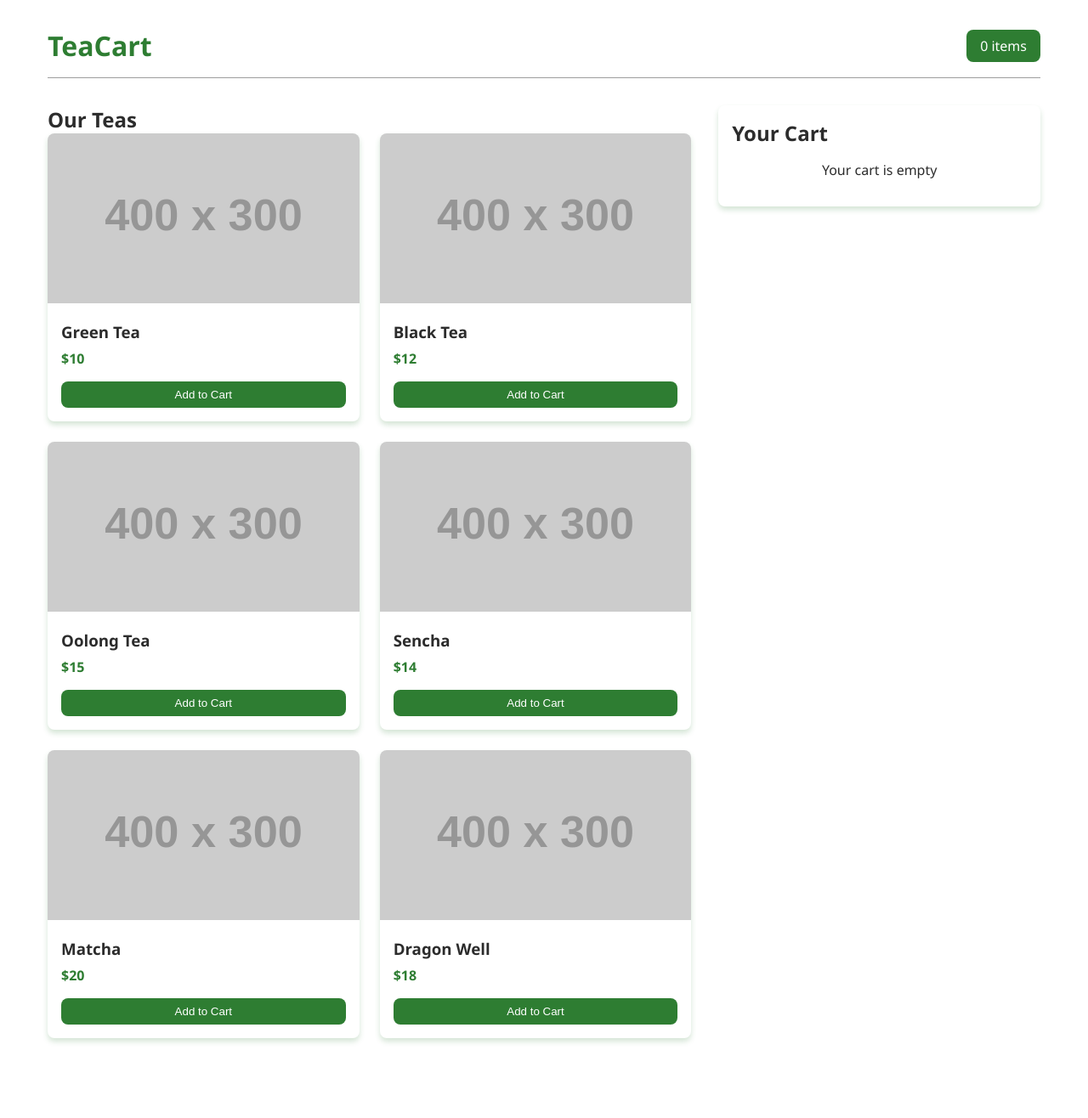
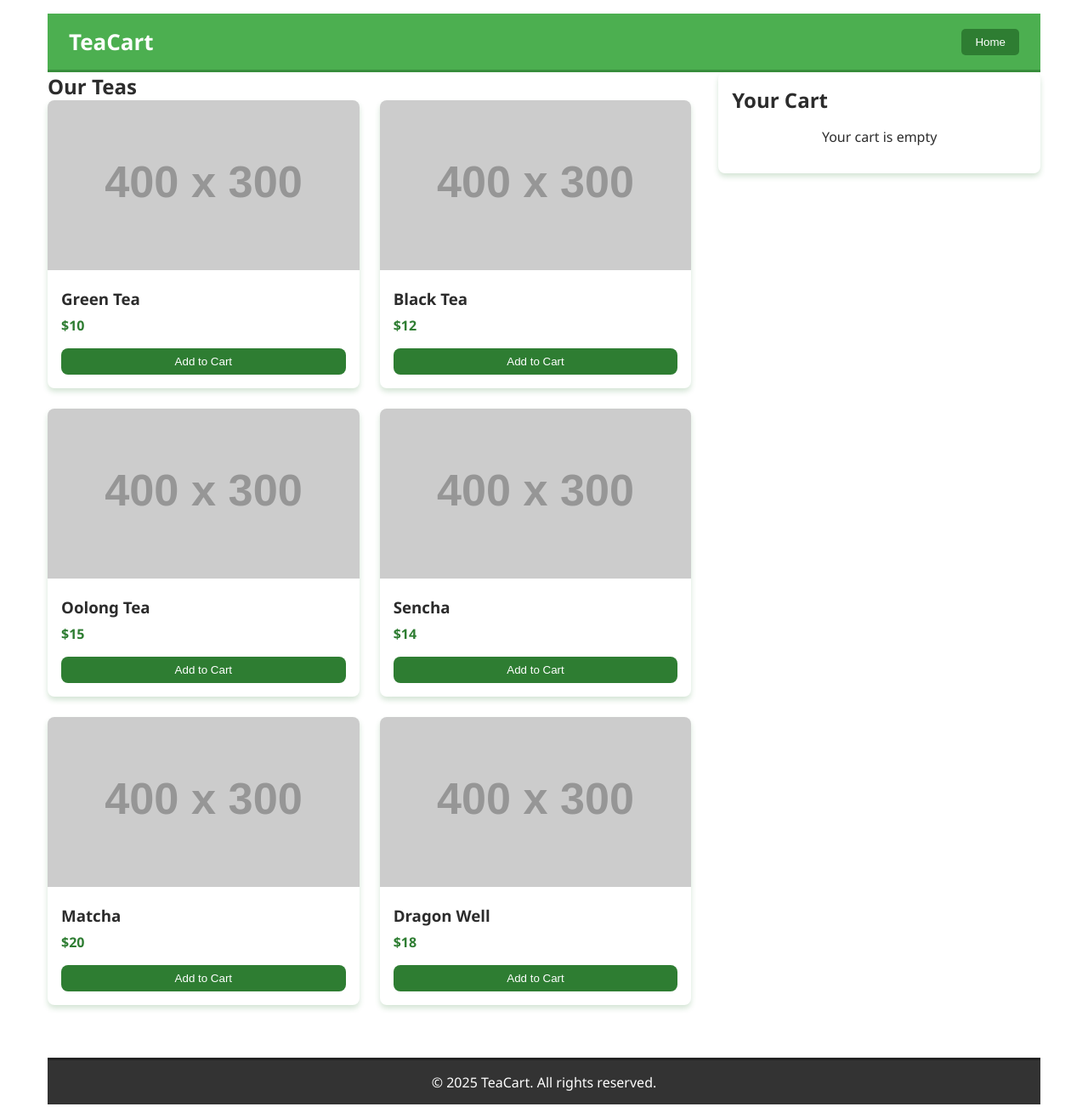
Before and after one commit to SudamNF17/FerndaleTeaFactorySystem, a React (Create React App) app in the folder frontend/: page /cart in a window 1280 px wide. Shown: the whole page at 85% size. Before the commit the page ends 1270 px from the top, so only its background shows below. Built offline with nearby package versions, Linux system fonts and the light colour scheme.

Commit message:
header footer added

```diff
--- a/frontend/src/Components/Order/Bill.js
+++ b/frontend/src/Components/Order/Bill.js
@@ -1,6 +1,8 @@
 // src/Bill.jsx
 import React, { useEffect, useState } from "react";
 import { useNavigate, useParams } from "react-router-dom";
+import Header from "./Header";
+import Footer from "./Footer";
 
 export default function Bill() {
   const navigate = useNavigate();
@@ -26,14 +28,15 @@ export default function Bill() {
     fetchOrder();
   }, [id]);
 
-  // ✅ Safe checks
   if (loading) return <p>Loading bill...</p>;
   if (error) return <p style={{ color: "red" }}>❌ {error}</p>;
   if (!order || !order.buyer) {
     return (
       <div className="cart-app">
+        <Header />
         <h2>No bill found</h2>
-        <button onClick={() => navigate("/")}>Back to Cart</button>
+        <button onClick={() => navigate("/cart")}>Back to Cart</button>
+        <Footer />
       </div>
     );
   }
@@ -59,15 +62,13 @@ export default function Bill() {
   }
   `;
 
-  // WhatsApp + Email links
   const whatsappLink = `https://wa.me/?text=${encodeURIComponent(billText)}`;
   const emailLink = `mailto:${order.buyer.email}?subject=Your TeaCart Bill&body=${encodeURIComponent(billText)}`;
 
   return (
     <div className="cart-app">
-      <header className="app-header">
-        <h1>Bill</h1>
-      </header>
+      {/* ✅ Reusable Header */}
+      <Header />
 
       <div className="content-container" style={{ gridTemplateColumns: "1fr" }}>
         <section className="cart-section">
@@ -121,12 +122,15 @@ export default function Bill() {
           <button
             style={{ marginTop: "1rem" }}
             className="checkout-btn"
-            onClick={() => navigate("/")}
+            onClick={() => navigate("/cart")}
           >
             Back to Home
           </button>
         </section>
       </div>
+
+      {/* ✅ Reusable Footer */}
+      <Footer />
     </div>
   );
 }
--- a/frontend/src/Components/Order/Cart.js
+++ b/frontend/src/Components/Order/Cart.js
@@ -1,6 +1,7 @@
-// src/CartApp.jsx
 import React, { useState, useEffect } from "react";
 import { useNavigate } from "react-router-dom";
+import Header from "./Header";
+import Footer from "./Footer";
 import "./Cart.css";
 
 const products = [
@@ -12,7 +13,7 @@ const products = [
   { id: 6, name: "Dragon Well", price: 18, image: "https://placehold.co/400x300?text=Dragon+Well" }
 ];
 
-export default function CartApp() {
+export default function Cart() {
   const [cart, setCart] = useState([]);
   const navigate = useNavigate();
 
@@ -70,14 +71,11 @@ export default function CartApp() {
 
   return (
     <div className="cart-app">
-      <header className="app-header">
-        <h1>TeaCart</h1>
-        <div className="cart-indicator">
-          <span>{cart.reduce((t, i) => t + i.qty, 0)} items</span>
-        </div>
-      </header>
+      {/* ✅ Header Component */}
+      <Header cartCount={cart.reduce((t, i) => t + i.qty, 0)} />
 
       <div className="content-container">
+        {/* ✅ Products Section */}
         <section className="products-section">
           <h2>Our Teas</h2>
           <div className="product-grid">
@@ -96,6 +94,7 @@ export default function CartApp() {
           </div>
         </section>
 
+        {/* ✅ Cart Section */}
         <section className="cart-section">
           <h2>Your Cart</h2>
           {cart.length === 0 ? (
@@ -110,7 +109,9 @@ export default function CartApp() {
                     <img src={item.image} alt={item.name} className="item-image" />
                     <div className="item-details">
                       <h3>{item.name}</h3>
-                      <p>${item.price} × {item.qty}</p>
+                      <p>
+                        ${item.price} × {item.qty}
+                      </p>
                     </div>
                     <div className="item-controls">
                       <button onClick={() => updateQuantity(item.id, item.qty - 1)}>-</button>
@@ -130,9 +131,18 @@ export default function CartApp() {
               </div>
 
               <div className="cart-summary">
-                <div className="summary-row"><span>Subtotal:</span><span>${subtotal.toFixed(2)}</span></div>
-                <div className="summary-row"><span>Shipping:</span><span>${shipping.toFixed(2)}</span></div>
-                <div className="summary-row total"><span>Total:</span><span>${total.toFixed(2)}</span></div>
+                <div className="summary-row">
+                  <span>Subtotal:</span>
+                  <span>${subtotal.toFixed(2)}</span>
+                </div>
+                <div className="summary-row">
+                  <span>Shipping:</span>
+                  <span>${shipping.toFixed(2)}</span>
+                </div>
+                <div className="summary-row total">
+                  <span>Total:</span>
+                  <span>${total.toFixed(2)}</span>
+                </div>
 
                 <button className="checkout-btn" onClick={goToPayment}>
                   Proceed to Checkout
@@ -146,6 +156,9 @@ export default function CartApp() {
           )}
         </section>
       </div>
+
+      {/* ✅ Footer Component */}
+      <Footer />
     </div>
   );
 }
--- /dev/null
+++ b/frontend/src/Components/Order/Footer.js
@@ -0,0 +1,20 @@
+import React from "react";
+
+export default function Footer() {
+  return (
+    <footer
+      style={{
+        backgroundColor: "#333",
+        color: "white",
+        textAlign: "center",
+        padding: "15px",
+        marginTop: "30px",
+        borderTop: "3px solid #222"
+      }}
+    >
+      <p style={{ margin: 0 }}>
+        &copy; {new Date().getFullYear()} TeaCart. All rights reserved.
+      </p>
+    </footer>
+  );
+}
--- /dev/null
+++ b/frontend/src/Components/Order/Header.js
@@ -0,0 +1,45 @@
+import React from "react";
+import { useNavigate } from "react-router-dom";
+
+export default function Header() {
+  const navigate = useNavigate();
+
+  return (
+    <header
+      style={{
+        backgroundColor: "#4CAF50",
+        color: "white",
+        padding: "15px 25px",
+        display: "flex",
+        justifyContent: "space-between",
+        alignItems: "center",
+        borderBottom: "3px solid #388E3C"
+      }}
+    >
+      {/* ✅ Left: Logo / Title */}
+      <h1
+        style={{ margin: 0, fontSize: "26px", fontWeight: "bold", cursor: "pointer" }}
+        onClick={() => navigate("/cart")}
+      >
+        TeaCart
+      </h1>
+
+      {/* ✅ Right: Navigation */}
+      <nav>
+        <button
+          onClick={() => navigate("/cart")}
+          style={{
+            backgroundColor: "#2E7D32",
+            border: "none",
+            color: "white",
+            padding: "8px 16px",
+            borderRadius: "5px",
+            cursor: "pointer"
+          }}
+        >
+          Home
+        </button>
+      </nav>
+    </header>
+  );
+}
--- a/frontend/src/Components/Order/Payment.js
+++ b/frontend/src/Components/Order/Payment.js
@@ -1,4 +1,3 @@
-// src/Payment.jsx
 import React, { useEffect, useMemo, useRef, useState } from 'react';
 import { useNavigate } from 'react-router-dom';
 import 'ol/ol.css';
@@ -12,6 +11,10 @@ import Feature from 'ol/Feature.js';
 import Point from 'ol/geom/Point.js';
 import { fromLonLat, toLonLat } from 'ol/proj.js';
 import { Icon, Style } from 'ol/style.js';
+
+// ✅ Import shared Header and Footer
+import Header from "./Header";
+import Footer from "./Footer";
 
 export default function Payment() {
   const navigate = useNavigate();
@@ -33,14 +36,14 @@ export default function Payment() {
     return { subtotal, shipping, total };
   }, [cart, totalsFromLS]);
 
-  // Restore user + location if present
+  // ---- User + location ----
   const [user, setUser] = useState(() => {
     try { return JSON.parse(localStorage.getItem('user')) || { name: '', email: '', address: '', phone: '' }; }
     catch { return { name: '', email: '', address: '', phone: '' }; }
   });
   const [markerCoord, setMarkerCoord] = useState(() => {
     try { return JSON.parse(localStorage.getItem('location') || 'null'); } catch { return null; }
-  }); // [lon, lat]
+  });
 
   // ---- Map setup ----
   const mapEl = useRef(null);
@@ -79,7 +82,6 @@ export default function Payment() {
       const coord = evt.coordinate; // EPSG:3857
       vectorSourceRef.current.clear();
 
-      // drop marker
       const feature = new Feature({ geometry: new Point(coord) });
       feature.setStyle(new Style({
         image: new Icon({
@@ -93,7 +95,6 @@ export default function Payment() {
       const [lon, lat] = toLonLat(coord);
       setMarkerCoord([lon, lat]);
 
-      // Reverse geocoding
       try {
         const res = await fetch(
           `https://nominatim.openstreetmap.org/reverse?lat=${lat}&lon=${lon}&format=json`
@@ -117,7 +118,6 @@ export default function Payment() {
       return;
     }
 
-    // validation
     if (!user.name.trim()) {
       alert("Please enter your name.");
       return;
@@ -140,14 +140,8 @@ export default function Payment() {
       return;
     }
 
-    // order payload
     const orderData = {
-      buyer: {
-        name: user.name,
-        email: user.email,
-        phone: user.phone,
-        address: user.address,
-      },
+      buyer: { ...user },
       cart: cart.map(item => ({
         id: item.id,
         name: item.name,
@@ -170,8 +164,7 @@ export default function Payment() {
       const data = await res.json();
 
       if (res.ok) {
-        const savedOrder = data.order;
-        navigate(`/bill/${savedOrder._id}`);
+        navigate(`/bill/${data.order._id}`);
       } else {
         alert("❌ Failed to place order: " + data.message);
       }
@@ -189,12 +182,8 @@ export default function Payment() {
   // ---- UI ----
   return (
     <div className="cart-app">
-      <header className="app-header">
-        <h1>Order</h1>
-        <div className="cart-indicator">
-          <span>{cart.reduce((t, i) => t + (i.qty || 0), 0)} items</span>
-        </div>
-      </header>
+      {/* ✅ Shared Header */}
+      <Header />
 
       <div className="content-container" style={{ gridTemplateColumns: '1.5fr 1fr' }}>
         {/* Left: Cart details + Map */}
@@ -300,6 +289,9 @@ export default function Payment() {
           </button>
         </section>
       </div>
+
+      {/* ✅ Shared Footer */}
+      <Footer />
     </div>
   );
 }
```
